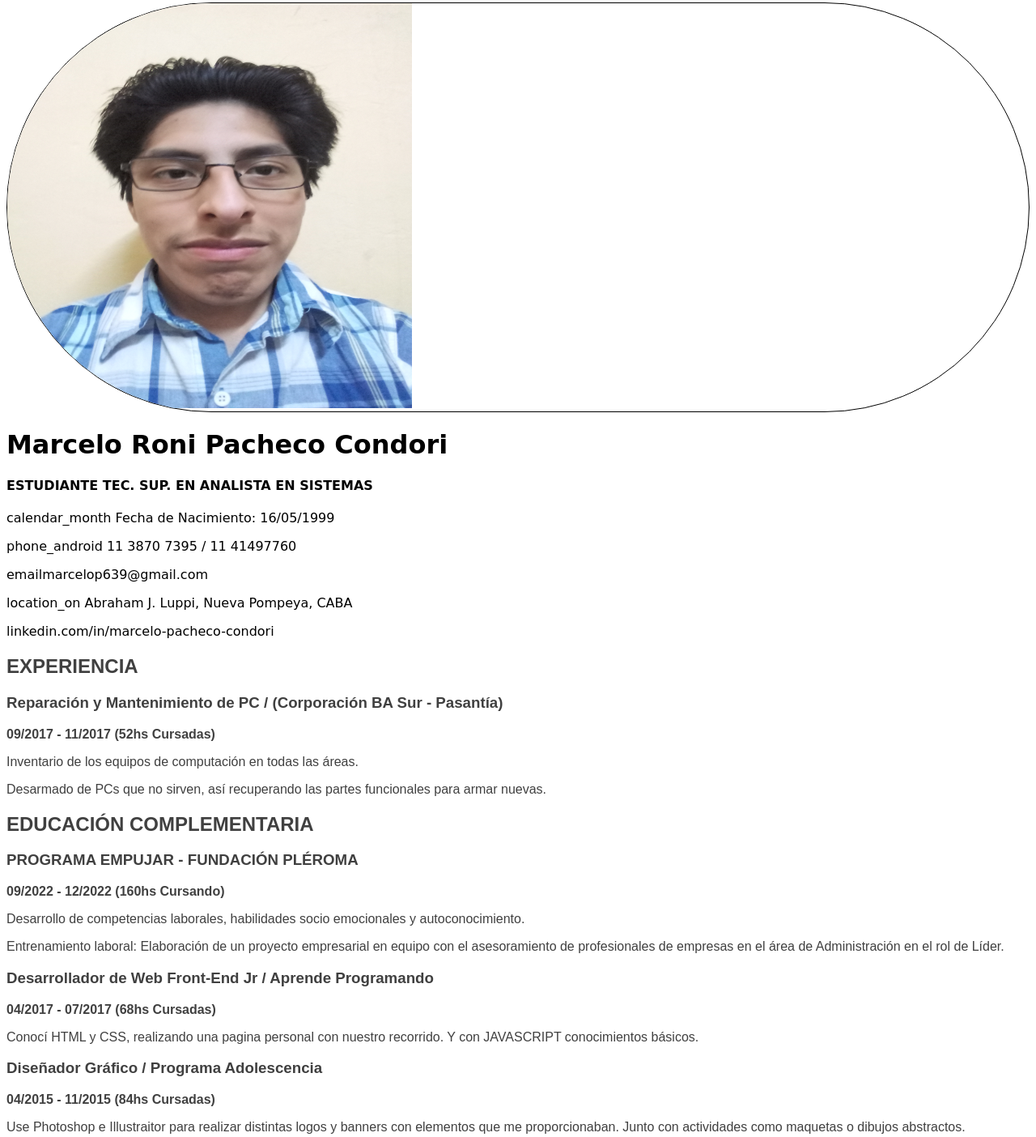
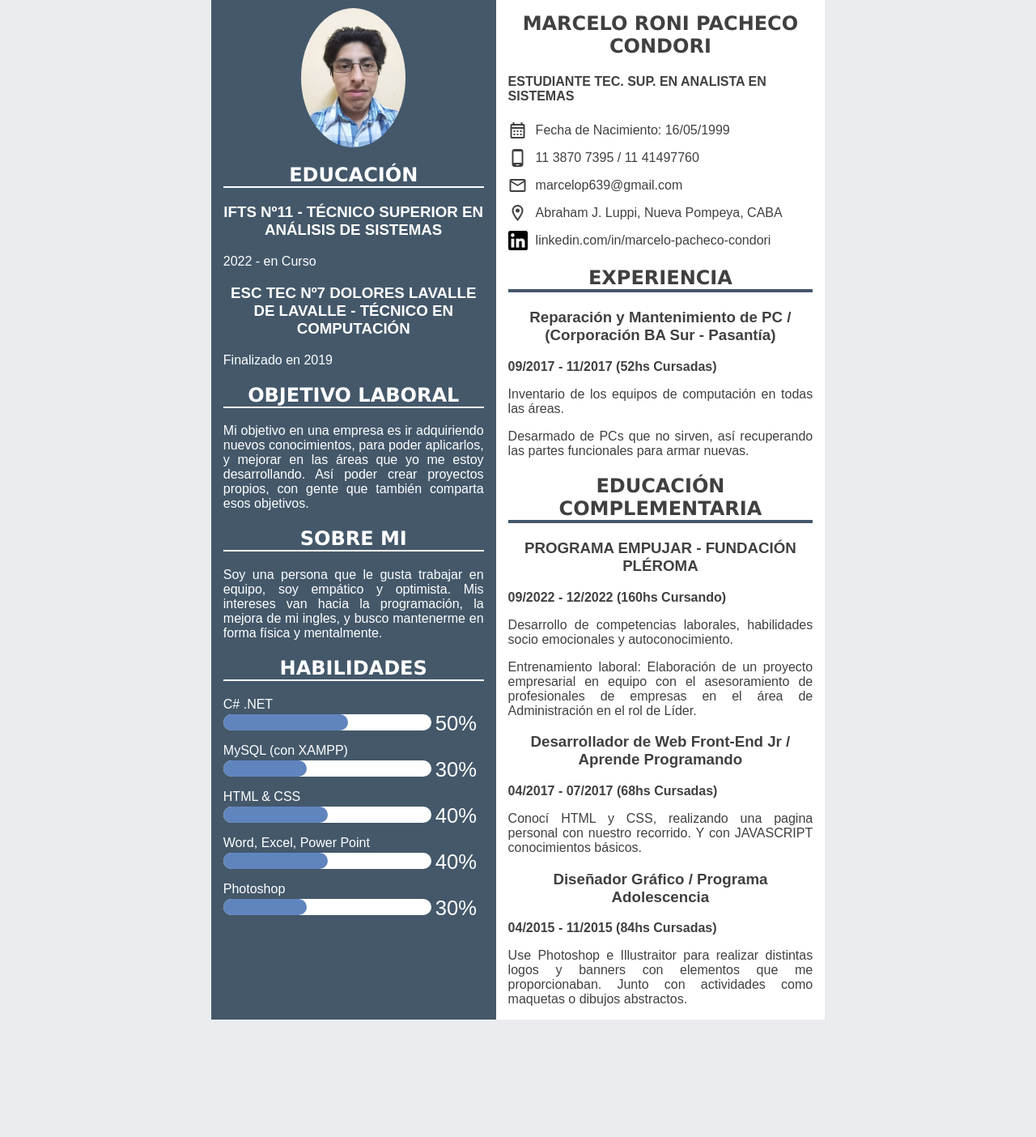
Before and after one commit to MarceloPacheco16/MarceloPacheco16, a plain HTML site: page Mis Proyectos/CV/index.html in a window 1280 px wide. Shown: the part 5-1409 px from the top of the page at 81% size. After the commit the page ends 1272 px from the top, so only its background shows below. Drawn offline with Linux system fonts and the light colour scheme.

Commit message:
MarceloPacheco_CV_8º

```diff
--- a/Mis Proyectos/CV/css/index.css
+++ b/Mis Proyectos/CV/css/index.css
@@ -3,28 +3,145 @@
 }
 
 body{
+    display: flex;
+    justify-content: center;
+    align-items: center;
+
+    margin-top: 0;
     font-family: sans-serif;
+    background-color: hsl(228, 14%, 93%);
 }
 
-.perfil{
-    border: 1px solid black;
-    overflow: hidden;
-    border-radius: 500px;
-}
-img{
-    width: 500px;
-    height: 500px;
+/*Contenedores Generales*/
+.contenedor{
+    display: flex;
+
+    width: 60%;
+    background-color: hsl(0, 0%, 100%);
 }
 
-header{
-    font-family: cursive;
+.izquierda, .derecha{
+    padding-left: 15px;
+    padding-right: 15px;
 }
 
-aside{
+.izquierda{
+    flex-shrink: 1.2;
+
     background-color: hsl(208, 22%, 34%);
     color: hsl(0, 0%, 100%);
 }
+/*-----------------------*/
 
-main{
+.derecha{
+    flex-shrink: 1;
+
     color: hsl(0, 0%, 25%);
 }
+/*Fuentes*/
+h1{
+    font-family: Geneva, Verdana, sans-serif;
+}
+
+h1, h2, h3{
+    text-align: center;
+}
+
+h2{
+    border-bottom: 4px solid hsl(208, 22%, 34%);
+    font-family: Verdana, Tahoma, sans-serif;
+}
+
+.izquierda h2{
+    border-bottom: 2px solid hsl(0, 0%, 100%);
+}
+
+.seccion > p{
+    text-align: justify;
+}
+/*--------------------------*/
+
+/* Foto*/
+.foto{
+    position: relative;
+    display: flex;
+    justify-content: center;
+    align-items: center;
+
+    margin-top: 15px;
+    /* border: 1px solid black; */
+    overflow: hidden;
+}
+.foto > img{
+    max-width: 40%;
+    border-radius: 50%;
+}
+/*--------------*/
+
+/*Perfil datos personales*/
+#perfil > .datos_personales{
+    display: flex;
+    align-items: center;
+    margin-top: 10px;
+}
+.datos_personales > p{
+    margin-left: 10px;
+    margin-bottom: 0;
+    margin-top: 0;
+}
+/*-------------------------*/
+/* Perfil LinkedIn*/
+#perfil > .datos_personales > img {
+    display: inline-block;
+    width: 24px;
+    height: 24px;
+}
+
+#perfil > .in{
+    display: inline-block;
+}
+/*--------------*/
+
+/*HABILIDADES (barras)*/
+#habilidades > p{
+    margin-top: 0;
+    margin-bottom: 0;
+}
+
+.barra_fondo{
+    display: inline-block;
+    width: 80%;
+    height: 20px;
+    background-color: hsl(0, 0%, 100%);
+    border-radius: 50px;
+}
+
+#habilidades .cantidad{
+    margin-bottom: 10px;
+    font-size: 1.6rem;
+    display: inline-block;
+    margin-top: 0;
+}
+
+.porcentajes{
+    height: 100%;
+    background-color: hsl(216, 42%, 56%);
+    border-radius: 50px;
+}
+
+/*se pone 10% +*/
+.porcentaje1{
+    width: 60%;
+}
+.porcentaje2{
+    width: 40%;
+}
+.porcentaje3{
+    width: 50%;
+}
+.porcentaje4{
+    width: 50%;
+}
+.porcentaje5{
+    width: 40%;
+}
--- a/Mis Proyectos/CV/index.html
+++ b/Mis Proyectos/CV/index.html
@@ -7,7 +7,7 @@
     <title>Document</title>
 
     <!-- Google Material Icons-->
-    <link href="https://fonts.googleapis.com/icon?family=Material+Icons"
+    <link href="https://fonts.googleapis.com/icon?family=Material+Icons+Outlined"
       rel="stylesheet">
 
     <!-- Mi CSS -->
@@ -16,29 +16,120 @@
 </head>
 <body>
 
-    <header>
-        <div class="perfil">
+    <div class="contenedor">
+
+        <div class="izquierda">
+
+            <div class="foto">
                 <img src="imagenes/Foto CV.jpg">
             </div>
-        <div class="descripcion">
-            <h1>Marcelo Roni Pacheco Condori</h1>
+
+            <section id="educacion" class="seccion">
+                <h2>EDUCACIÓN</h2>
+
+                <h3>IFTS Nº11 - TÉCNICO SUPERIOR EN ANÁLISIS DE SISTEMAS</h3>
+                <p>2022 - en Curso</p>
+
+                <h3>ESC TEC Nº7 DOLORES LAVALLE DE LAVALLE - TÉCNICO EN COMPUTACIÓN</h3>
+                <p>Finalizado en 2019</p>
+            </section>
+            <section id="objetivo" class="seccion">
+                <h2>OBJETIVO LABORAL</h2>
+
+                <p>Mi objetivo en una empresa es ir adquiriendo nuevos conocimientos, para poder aplicarlos,
+                y mejorar en las áreas que yo me estoy desarrollando. Así poder crear proyectos propios, con gente
+                que también comparta esos objetivos.</p>
+            </section>
+
+            <section id="sobre_mi" class="seccion">
+                <h2>SOBRE MI</h2>
+
+                <p>Soy una persona que le gusta trabajar en equipo, soy empático y optimista.
+                Mis intereses van hacia la programación, la mejora de mi ingles, y
+                busco mantenerme en forma física y mentalmente.</p>
+            </section>
+
+            <section id="habilidades" class="seccion">
+                <h2>HABILIDADES</h2>
+
+                <p>C# .NET</p>
+                <div class="caja">
+                    <div class="barra_fondo">
+                        <div class="porcentaje1 porcentajes"></div>
+                    </div>
+                    <p class="cantidad">50%</p>
+                </div>
+
+                <p>MySQL (con XAMPP)</p>
+                <div class="caja">
+                    <div class="barra_fondo">
+                        <div class="porcentaje2 porcentajes"></div>
+                    </div>
+                    <p class="cantidad">30%</p>
+                </div>
+
+                <p>HTML & CSS</p>
+                <div class="caja">
+                    <div class="barra_fondo">
+                        <div class="porcentaje3 porcentajes"></div>
+                    </div>
+                    <p class="cantidad">40%</p>
+                </div>
+
+                <p>Word, Excel, Power Point</p>
+                <div class="caja">
+                    <div class="barra_fondo">
+                        <div class="porcentaje4 porcentajes"></div>
+                    </div>
+                    <p class="cantidad">40%</p>
+
+                </div>
+
+                <p>Photoshop</p>
+                <div class="caja">
+                    <div class="barra_fondo">
+                        <div class="porcentaje5 porcentajes"></div>
+                    </div>
+                    <p class="cantidad">30%</p>
+                </div>
+
+            </section>
+
+        </div>
+
+        <div class="derecha">
+            <section id="perfil" class="seccion">
+                <!--<img src="imagenes/Foto CV.jpg">-->
+                <h1>MARCELO RONI PACHECO CONDORI</h1>
                 <h4>ESTUDIANTE TEC. SUP. EN ANALISTA EN SISTEMAS</h4>
-            <p><span class="material-icons-outlined">calendar_month</span> Fecha de Nacimiento: 16/05/1999</p>
-            <p><span class="material-icons-outlined">phone_android</span> 11 3870 7395 / 11 41497760</p>
-            <p><span class="material-icons-outlined">email</span>marcelop639@gmail.com</p>
-            <P><span class="material-icons-outlined">location_on</span> Abraham J. Luppi, Nueva Pompeya, CABA</P>
-            <p>  linkedin.com/in/marcelo-pacheco-condori</p>
+                <div class="datos_personales">
+                    <span class="material-icons-outlined">calendar_month</span><p>Fecha de Nacimiento: 16/05/1999</p>
                 </div>
-    </header>
+                <div class="datos_personales">
+                    <span class="material-icons-outlined">phone_android</span><p>11 3870 7395 / 11 41497760</p>
+                </div>
+                <div class="datos_personales">
+                    <span class="material-icons-outlined">email</span><p>marcelop639@gmail.com</p>
+                </div>
+                <div class="datos_personales">
+                    <span class="material-icons-outlined">location_on</span><p>Abraham J. Luppi, Nueva Pompeya, CABA</p>
+                </div>
+                <div class="datos_personales">
+                    <img src="Imagenes/LinkedIn.png" alt="in" class="linkedin">
+                    <p class="in">linkedin.com/in/marcelo-pacheco-condori</p>
+                </div>
+            </section>
 
-    <main>
+            <section id="experiencia" class="seccion">
                 <h2>EXPERIENCIA</h2>
 
                 <h3>Reparación y Mantenimiento de PC / (Corporación BA Sur - Pasantía)</h3>
                 <p><strong>09/2017 - 11/2017 (52hs Cursadas)</strong></p>
                 <p>Inventario de los equipos de computación en todas las áreas.</p>
                 <p>Desarmado de PCs que no sirven, así recuperando las partes funcionales para armar nuevas.</p>
+            </section>
 
+            <section id="complementaria" class="seccion">
                 <h2>EDUCACIÓN COMPLEMENTARIA</h2>
 
                 <h3>PROGRAMA EMPUJAR - FUNDACIÓN PLÉROMA</h3>
@@ -57,61 +148,10 @@
                 <p>Use Photoshop e Illustraitor para realizar distintas logos y banners con elementos que me proporcionaban.
                     Junto con actividades como maquetas o dibujos abstractos.
                 </p>
+            </section>
+        </div>
 
-    </main>
-
-    <aside>
-
-        <h2>EDUCACIÓN</h2>
-
-        <h3><strong>IFTS Nº11 - TÉCNICO SUPERIOR EN ANÁLISIS DE SISTEMAS</strong></h3>
-        <p>2022 - en Curso</p>
-
-        <h3><strong>ESC TEC Nº7 DOLORES LAVALLE DE LAVALLE - TÉCNICO EN COMPUTACIÓN</strong></h3>
-        <p>Finalizado en 2019</p>
-
-        <h2>OBJETIVO LABORAL</h2>
-
-        <p>Mi objetivo en una empresa es ir adquiriendo nuevos conocimientos, para poder aplicarlos,
-        y mejorar en las áreas que yo me estoy desarrollando. Así poder crear proyectos propios, con gente
-        que también comparta esos objetivos.</p>
-
-        <h2>SOBRE MI</h2>
-
-        <p>Soy una persona que le gusta trabajar en equipo, soy empático y optimista.
-        Mis intereses van hacia la programación, la mejora de mi ingles, y
-        busco mantenerme en forma física y mentalmente.</p>
-
-        <h2>HABILIDADES</h2>
-
-        <p>C# .NET</p>
-        <p>MySQL (con XAMPP)</p>
-        <p>HTML & CSS</p>
-        <p>Word, Excel, Power Point</p>
-        <p>Photoshop</p>
-
-        <div class="barra-fondo1">
-            <div class="porcentaje1"></div>
     </div>
-        <p>50%</p>
-        <div class="barra-fondo2">
-            <div class="porcentaje2"></div>
-        </div>
-        <p>30%</p>
-        <div class="barra-fondo3">
-            <div class="porcentaje3"></div>
-        </div>
-        <p>40%</p>
-        <div class="barra-fondo4">
-            <div class="porcentaje4"></div>
-        </div>
-        <p>40%</p>
-        <div class="barra-fondo5">
-            <div class="porcentaje5"></div>
-        </div>
-        <p>30%</p>
-
-    </aside>
 
 </body>
 </html>
```
Also changed, not shown: Mis Proyectos/CV/Imagenes/LinkedIn.png (added), 1 other file. Lines whose indentation alone changed are shown as unchanged.
